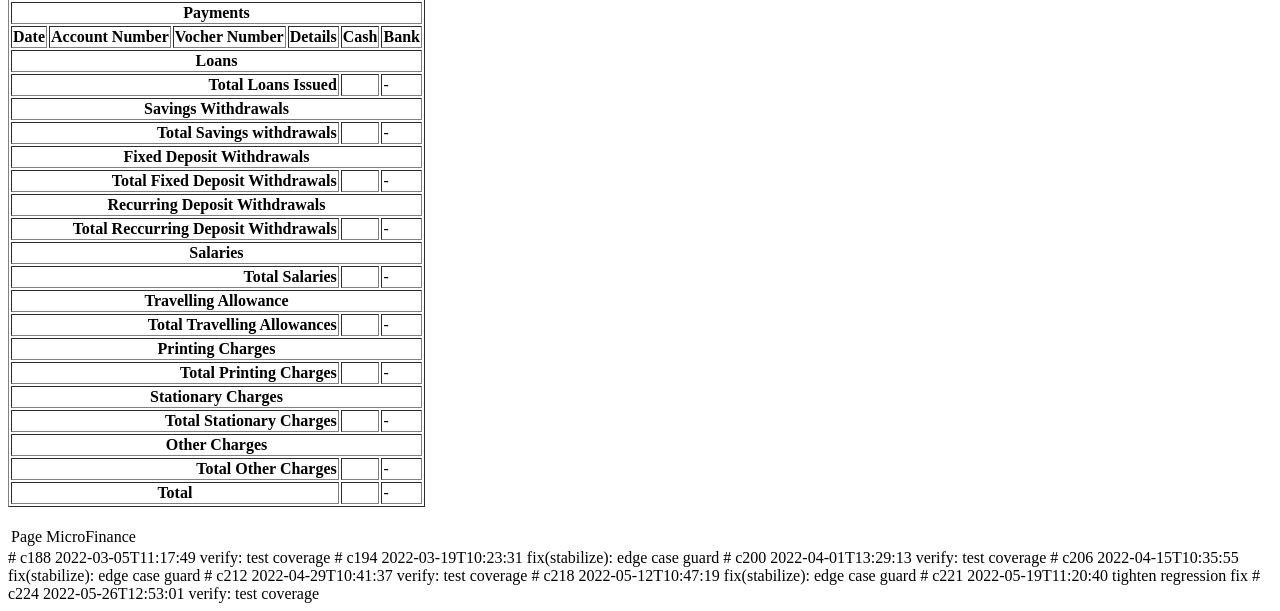
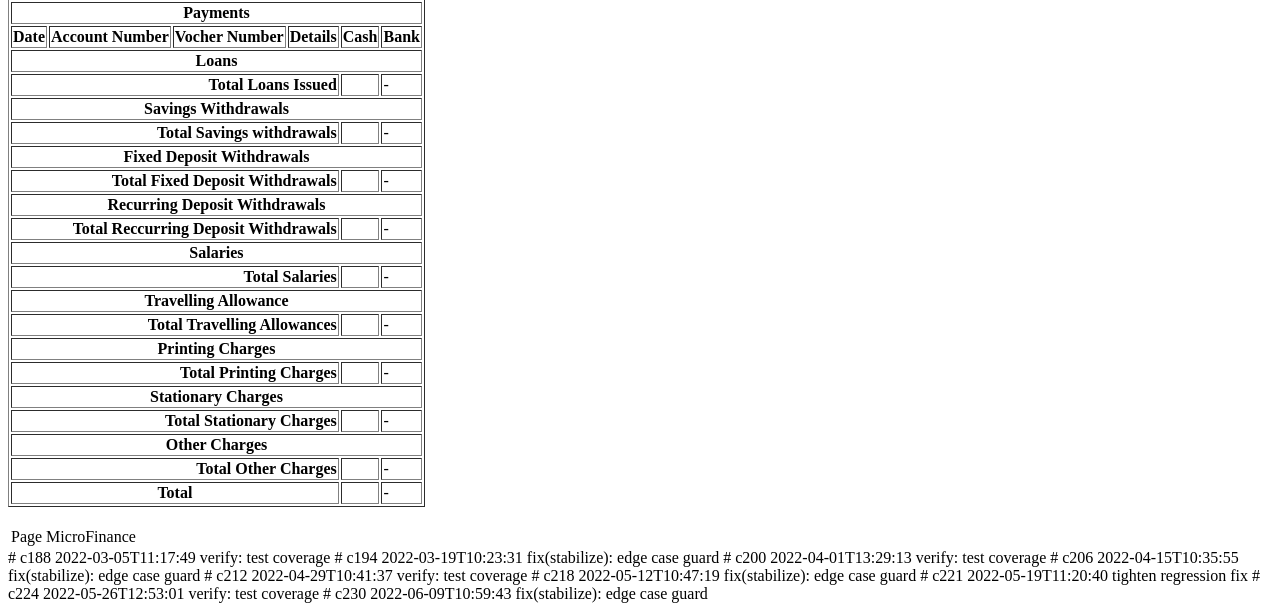
Before and after one commit to kkanupriyaphd21-dev/finance-backend-repo, a Django app: template templates/pdf_daybook.html in a window 1280 px wide. Shown: the part 684-1295 px from the top of the page. Run offline with Django 3.2, Linux system fonts and the light colour scheme; the template is opened without the code that fills it, so the values that code supplies are empty.

Commit message:
fix(stabilize): edge case guard

```diff
--- a/templates/pdf_daybook.html
+++ b/templates/pdf_daybook.html
@@ -88,3 +88,5 @@
 # c221 2022-05-19T11:20:40 tighten regression fix
 
 # c224 2022-05-26T12:53:01 verify: test coverage
+
+# c230 2022-06-09T10:59:43 fix(stabilize): edge case guard
```
